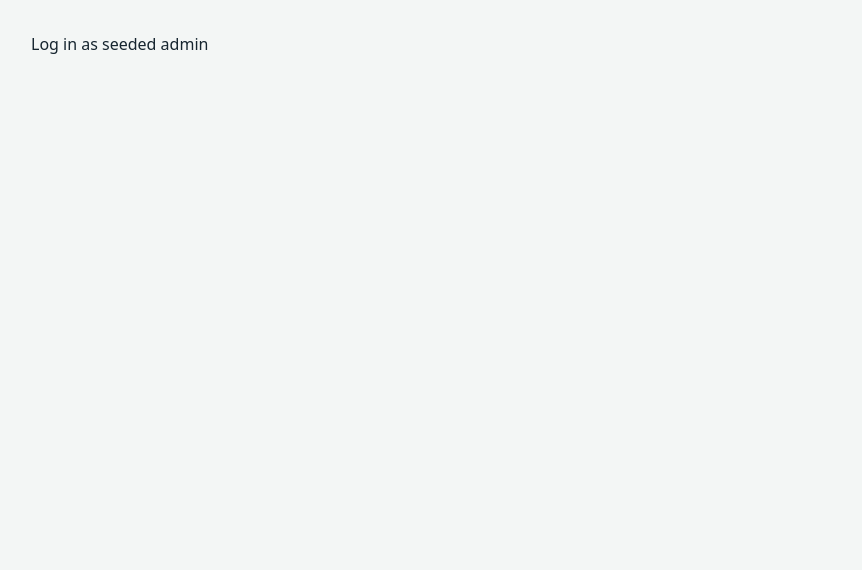
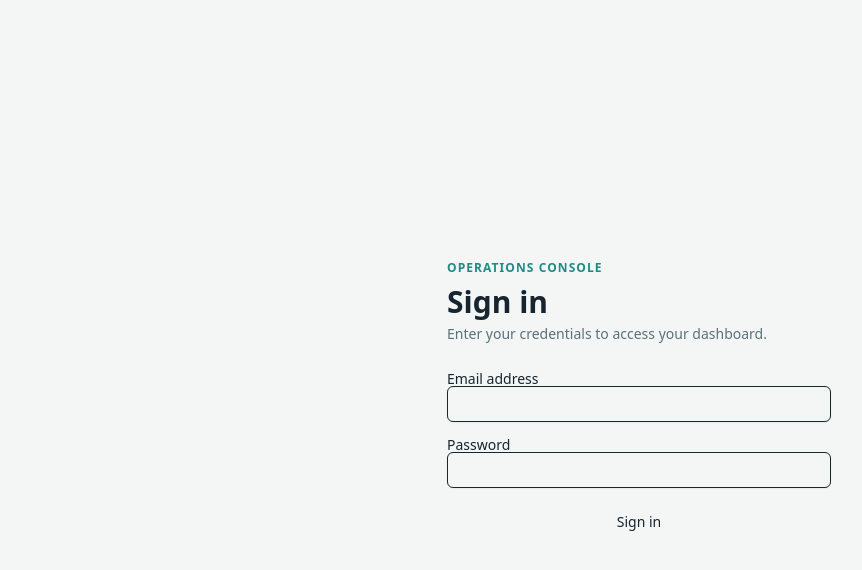
Before and after one commit to 04elzeinALi/liftOps_frontend, a React (Vite) app: page /login in a window 1280 px wide. Shown: the top 570 px of the page, without its empty margins (1-863 px from the left). Built offline with nearby package versions, Linux system fonts and the light colour scheme.

Commit message:
Add Login page wired to AuthContext with role-based redirect

```diff
--- a/src/App.jsx
+++ b/src/App.jsx
@@ -1,34 +1,15 @@
-import { AuthProvider, useAuth } from "@/auth/AuthContext";
-
-function Inner() {
-  const { user, login, logout, loading } = useAuth();
-
-  if (loading) return <p style={{ padding: 32 }}>loading...</p>;
-
-  if (user) {
-    return (
-      <div style={{ padding: 32 }}>
-        <p>Logged in as {user.name} ({user.role})</p>
-        <button onClick={logout}>Log out</button>
-      </div>
-    );
-  }
-
-  return (
-    <div style={{ padding: 32 }}>
-      <button
-        onClick={() => login("marge26@example.org", "password").catch((e) => alert("login failed: " + e.message))}
-      >
-        Log in as seeded admin
-      </button>
-    </div>
-  );
-}
+import { BrowserRouter, Routes, Route } from "react-router-dom";
+import { AuthProvider } from "@/auth/AuthContext";
+import Login from "@/pages/Login";
 
 export default function App() {
   return (
-    <AuthProvider>
-      <Inner />
-    </AuthProvider>
+    <BrowserRouter>
+      <AuthProvider>
+        <Routes>
+          <Route path="/login" element={<Login />} />
+        </Routes>
+      </AuthProvider>
+    </BrowserRouter>
   );
 }
--- /dev/null
+++ b/src/pages/Login.jsx
@@ -0,0 +1,79 @@
+import { useState } from "react";
+import { useNavigate } from "react-router-dom";
+import { useAuth } from "@/auth/AuthContext";
+import { Button } from "@/components/ui/button";
+import { Input } from "@/components/ui/input";
+import { Label } from "@/components/ui/label";
+
+export default function Login() {
+  const { login } = useAuth();
+  const navigate = useNavigate();
+  const [email, setEmail] = useState("");
+  const [password, setPassword] = useState("");
+  const [error, setError] = useState("");
+  const [submitting, setSubmitting] = useState(false);
+
+  async function handleSubmit(e) {
+    e.preventDefault();
+    setError("");
+    setSubmitting(true);
+    try {
+      const user = await login(email, password);
+      navigate(`/${user.role}`, { replace: true });
+    } catch {
+      setError("Invalid email or password.");
+    } finally {
+      setSubmitting(false);
+    }
+  }
+
+  return (
+    <div className="grid min-h-screen place-items-center px-4" style={{ background: "var(--bg)" }}>
+      <div className="w-full max-w-sm">
+        <p
+          className="mb-2 text-xs font-semibold uppercase"
+          style={{ color: "var(--accent)", letterSpacing: "0.09em" }}
+        >
+          Operations console
+        </p>
+        <h1 className="font-display mb-1 text-3xl font-extrabold" style={{ color: "var(--text)" }}>
+          Sign in
+        </h1>
+        <p className="mb-7 text-sm" style={{ color: "var(--text-muted)" }}>
+          Enter your credentials to access your dashboard.
+        </p>
+
+        <form onSubmit={handleSubmit} className="space-y-4">
+          <div>
+            <Label htmlFor="email">Email address</Label>
+            <Input
+              id="email"
+              type="email"
+              value={email}
+              onChange={(e) => setEmail(e.target.value)}
+              required
+            />
+          </div>
+          <div>
+            <Label htmlFor="password">Password</Label>
+            <Input
+              id="password"
+              type="password"
+              value={password}
+              onChange={(e) => setPassword(e.target.value)}
+              required
+            />
+          </div>
+          {error && (
+            <p className="text-sm" style={{ color: "var(--critical)" }}>
+              {error}
+            </p>
+          )}
+          <Button type="submit" disabled={submitting} className="w-full">
+            {submitting ? "Signing in…" : "Sign in"}
+          </Button>
+        </form>
+      </div>
+    </div>
+  );
+}
```
